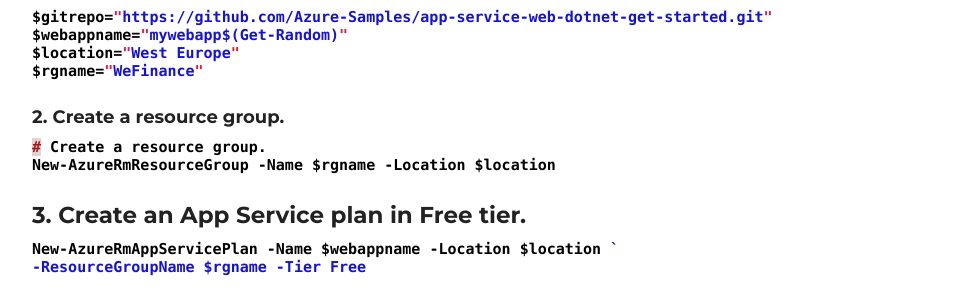
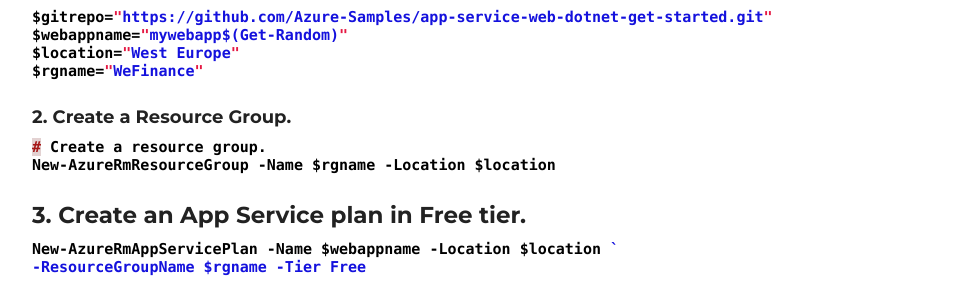
Before and after one commit to dermotreynolds/old.dermotreynolds.github.io, a Jekyll site: the page built from _posts/released/2017-02-20-0-powershell_app-deploy.md, in a window 1280 px wide and 900 px high, scrolled down 677 px. Shown: the part 154-454 px from the top of the window, without its empty margins (158-1114 px from the left). Built offline with Jekyll 4.4.1, drawn with Linux system fonts in a browser that asks for light colours; nearby versions of some CDN libraries.

Commit message:
Full End To End

````diff
--- a/_posts/released/2017-02-20-0-powershell_app-deploy.md
+++ b/_posts/released/2017-02-20-0-powershell_app-deploy.md
@@ -25,7 +25,7 @@
 $rgname="WeFinance"
 ```
 
-##### 2. Create a resource group.
+##### 2. Create a Resource Group.
 
 ``` javascript
 # Create a resource group.
````
